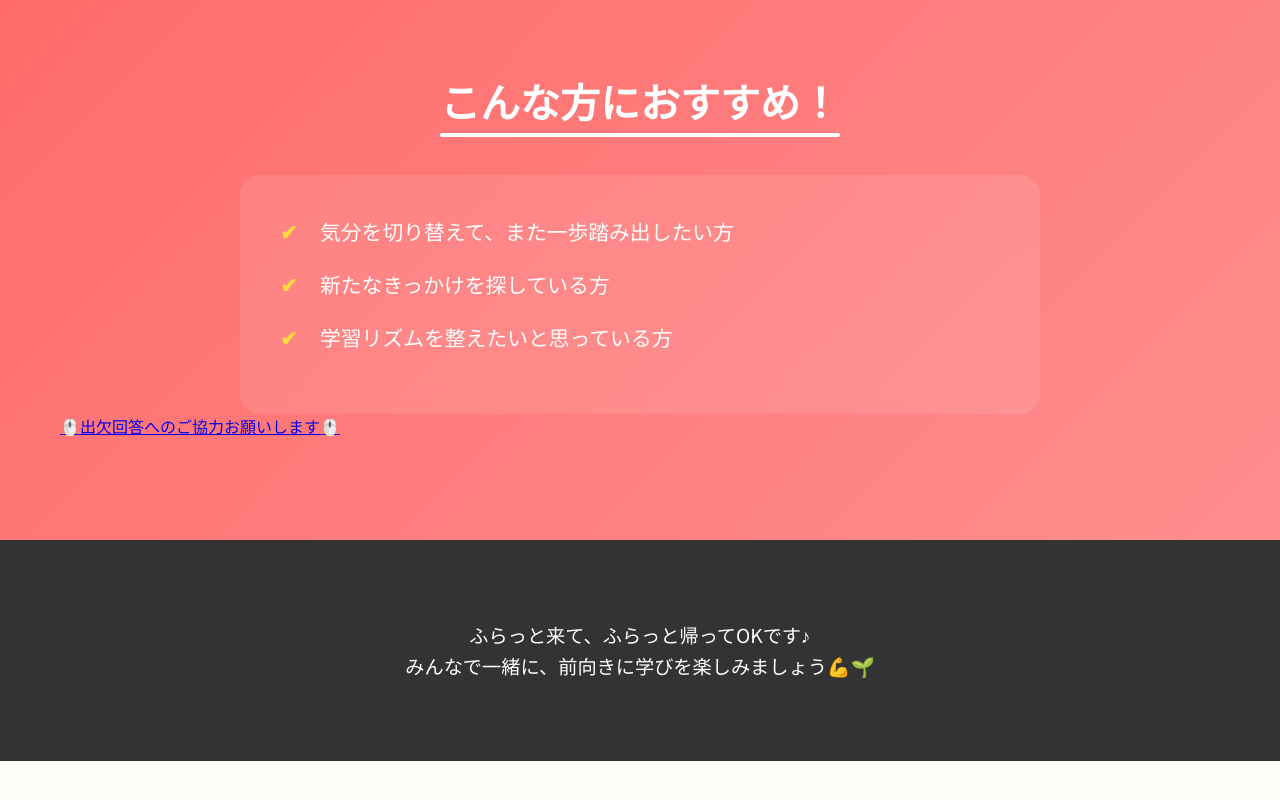
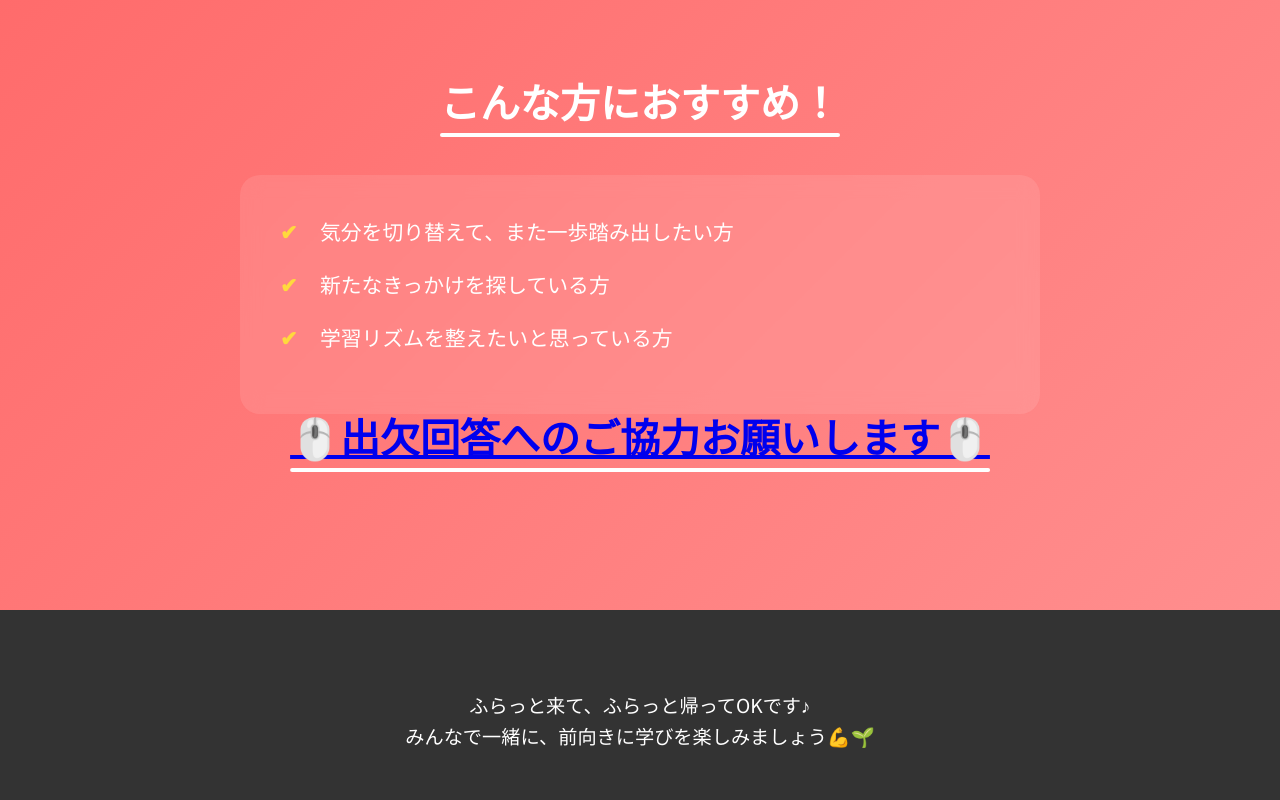
Before and after one commit to wamotahiruo/progress-up-lp, a website built with Vite: page index.html in a window 1280 px wide. Shown: the part 1945-2745 px from the top of the page. Before the commit the page ends 2706 px from the top, so only its background shows below. Built offline with nearby package versions, Linux system fonts and the light colour scheme.

Commit message:
微修正

```diff
--- a/index.html
+++ b/index.html
@@ -86,8 +86,8 @@
         </ul>
       </div>
       <div class="container">
-        <p><a href="https://forms.gle/M89JgDDoYUYyMqSa6" target="_blank"
-            rel="noopener noreferrer">🖱️出欠回答へのご協力お願いします🖱️</a></p>
+        <h2><a href="https://forms.gle/M89JgDDoYUYyMqSa6" target="_blank"
+            rel="noopener noreferrer">🖱️出欠回答へのご協力お願いします🖱️</a></h2>
       </div>
     </section>
 
```
